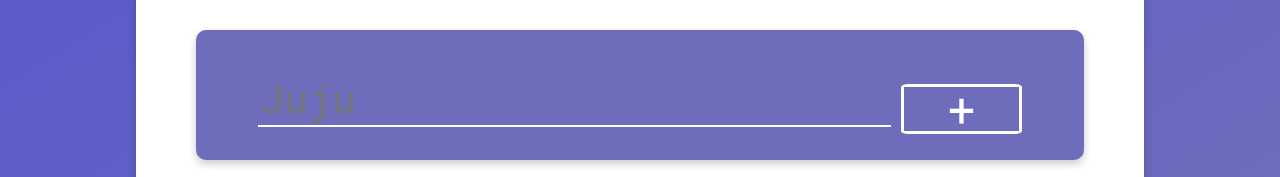
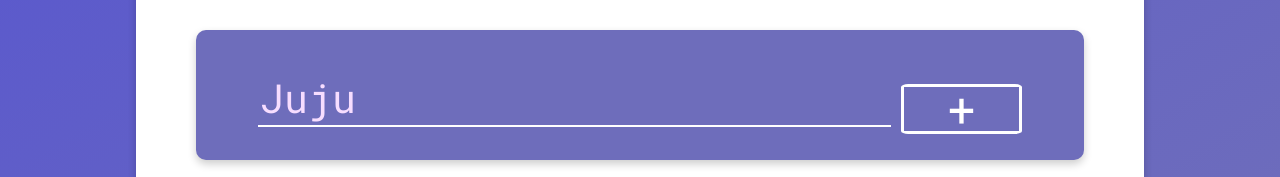
Before and after one commit to brandonnhem/team-split, a React (Create React App) app: page / in a window 1280 px wide. Shown: the part 539-716 px from the top of the page. Built offline with nearby package versions, Linux system fonts and the light colour scheme; a web font is replaced by a local one.

Commit message:
changed placeholder of input field

```diff
--- a/public/styles.css
+++ b/public/styles.css
@@ -82,6 +82,10 @@ input {
 
 input:focus {
     outline: none;
+}
+
+::placeholder {
+    color:rgb(247, 221, 255);
 }
 
 .add-btn {
```
